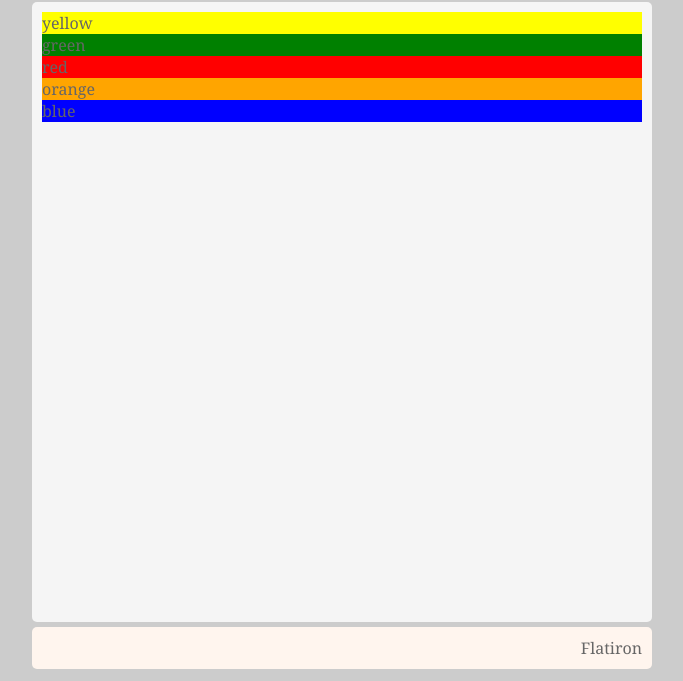
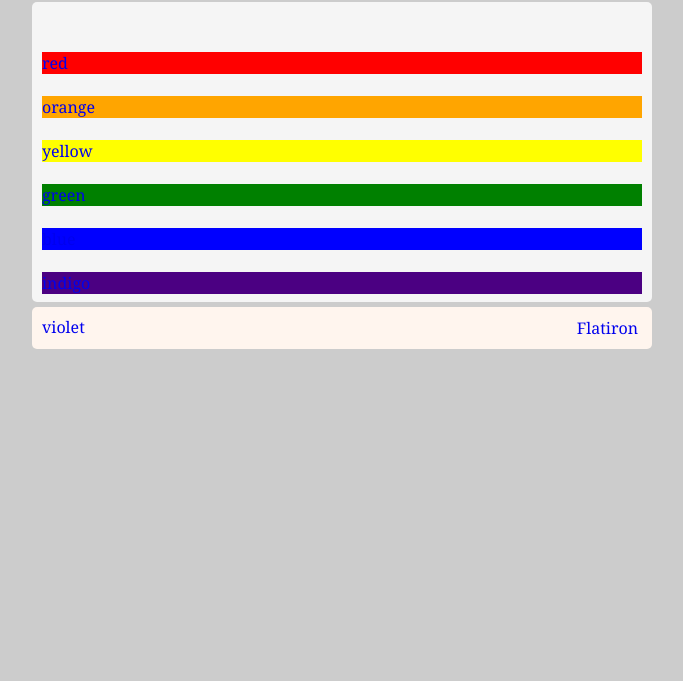
Before and after one commit to gradus/mindmap, a website: page public/layout.html in a window 1280 px wide. Shown: the part 119-800 px from the top of the page, without its empty margins (308-991 px from the left). Drawn offline with Linux system fonts and the light colour scheme.

Commit message:
minor layout changes

```diff
--- a/package.json
+++ b/package.json
@@ -1,7 +1,7 @@
 {
   "name": "mindmap",
   "author": "Kris Windham",
-  "version": "0.0.2-2",
+  "version": "0.0.2-3",
   "scripts": {
     "start": "./bin/server"
   },
--- a/public/app.css
+++ b/public/app.css
@@ -19,7 +19,9 @@ h3 {
 
 a, a:visited {
   text-decoration: none;
-  color: #666
+  color: #171717
+  padding: 2px;
+  margin: 4px;
 }
 
 a:hover {
@@ -44,8 +46,8 @@ a:hover {
 #content {
   background-color: whitesmoke;
   width: 100%;
-  min-height: 600px;
-  padding: 10px;
+  height: 200px;
+  padding: 50px 10px;
   margin: 5px 0;
   border-radius: 5px;
   color: #171717;
--- a/public/layout.html
+++ b/public/layout.html
@@ -9,11 +9,13 @@
         <h1>Playing with Flatiron and Ecstatic</h1>
       </div>
       <div id='content'>
-        <a href="/yellow"><div style="background-color:yellow;">yellow</div></a>
-        <a href="/green"><div style="background-color:green;">green</div></a>
-        <a href="/red"><div style="background-color:red;">red</div></a>
-        <a href="/orange"><div style="background-color:orange;">orange</div></a>
-        <a href="/blue"><div style="background-color:blue;">blue</div></a>
+        <a href="/red"><div style="background-color:red;">red</div></a><br />
+        <a href="/orange"><div style="background-color:orange;">orange</div></a><br />
+        <a href="/yellow"><div style="background-color:yellow;">yellow</div></a><br />
+        <a href="/green"><div style="background-color:green;">green</div></a><br />
+        <a href="/blue"><div style="background-color:blue;">blue</div></a><br />
+        <a href="/indigo"><div style="background-color:indigo;">indigo</div></a><br />
+        <a href="/violet"><div style="background-color:violet;">violet</div></a>
       </div>
       <div id='footer'>
         <a href = "http://flatironjs.com" target = "_blank">Flatiron</a>
```
Also changed, not shown: public/index.html (+7 -5 lines).
